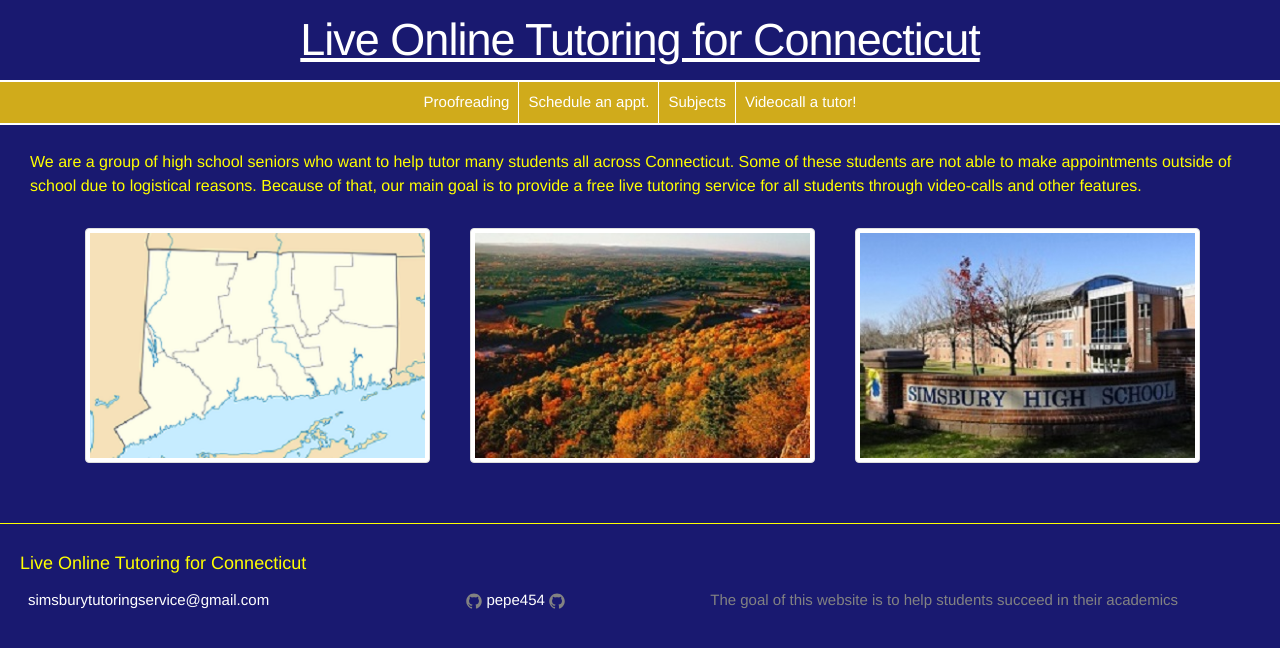
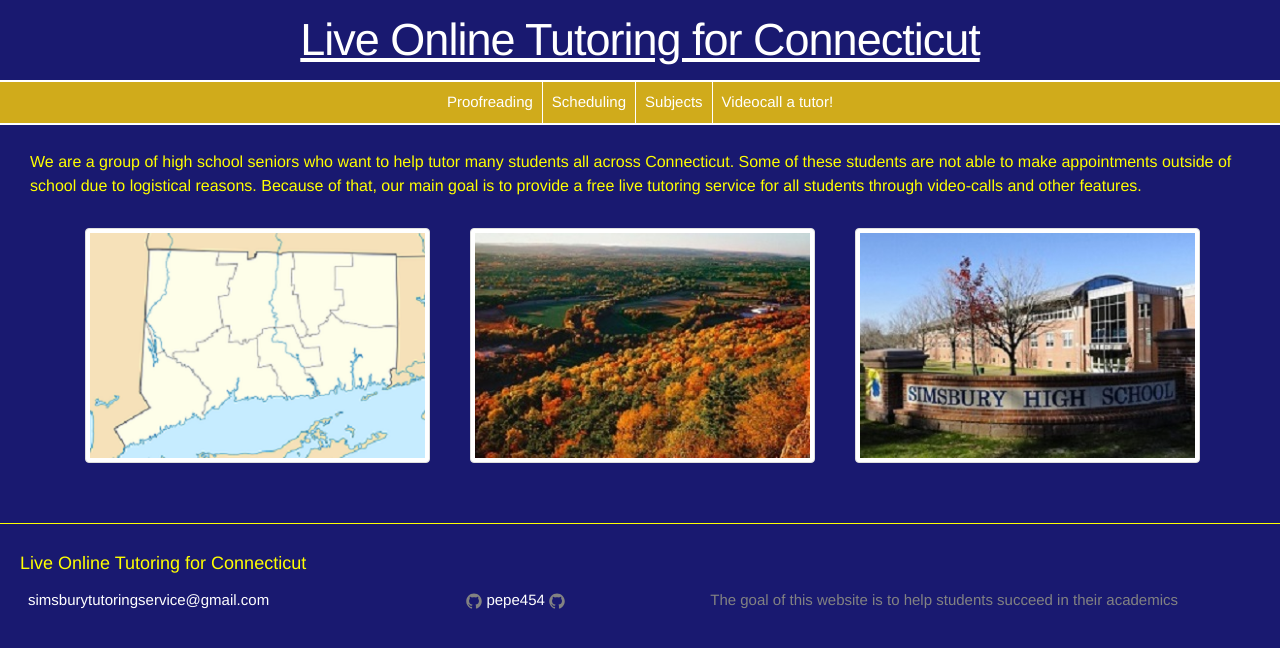
Before and after one commit to pepe454/pepe454.github.io, a Jekyll site: the page built from index.html, in a window 1280 px wide. Shown: the top 648 px of the page. Built offline with Jekyll 4.4.1, drawn with Linux system fonts in a browser that asks for light colours; the list of posts is cut into pages by our own code.

Commit message:
Update schedule.md

```diff
--- a/nav-bar/schedule.md
+++ b/nav-bar/schedule.md
@@ -1,6 +1,6 @@
 ---
 layout: page
-title: Schedule an appt.
+title: Scheduling
 permalink: /schedule/
 ---
 <iframe src="https://goo.gl/forms/eS3Vhpo6gfXTttQ72" width="900" height="675" class="calendar" scrolling="yes"></iframe>
```
